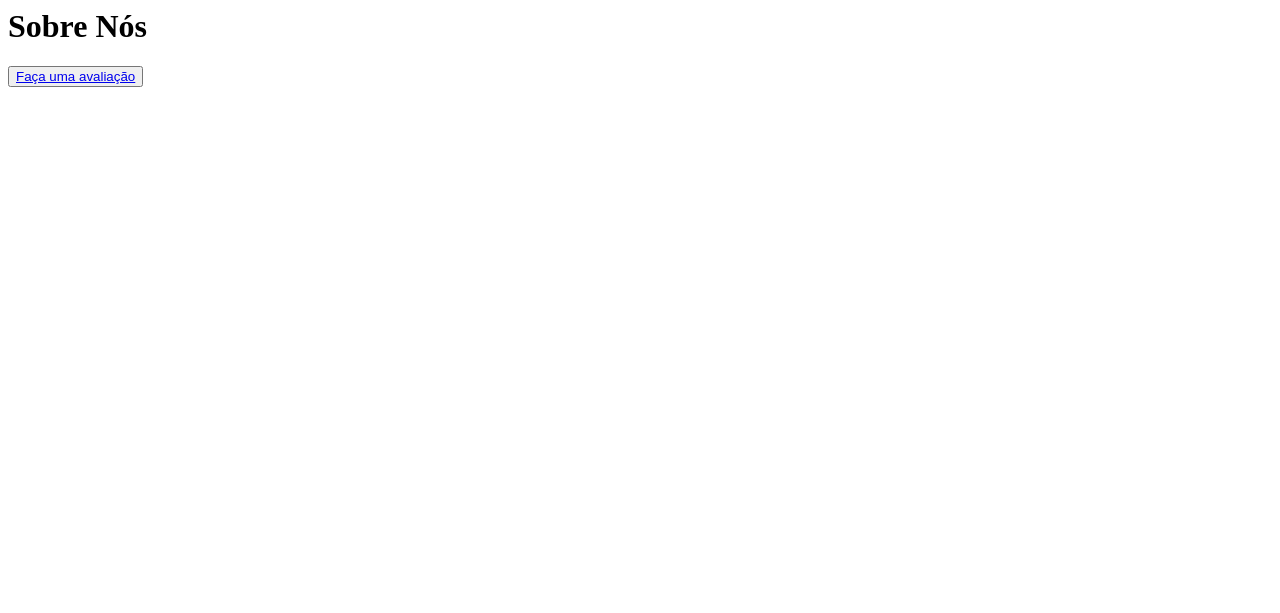
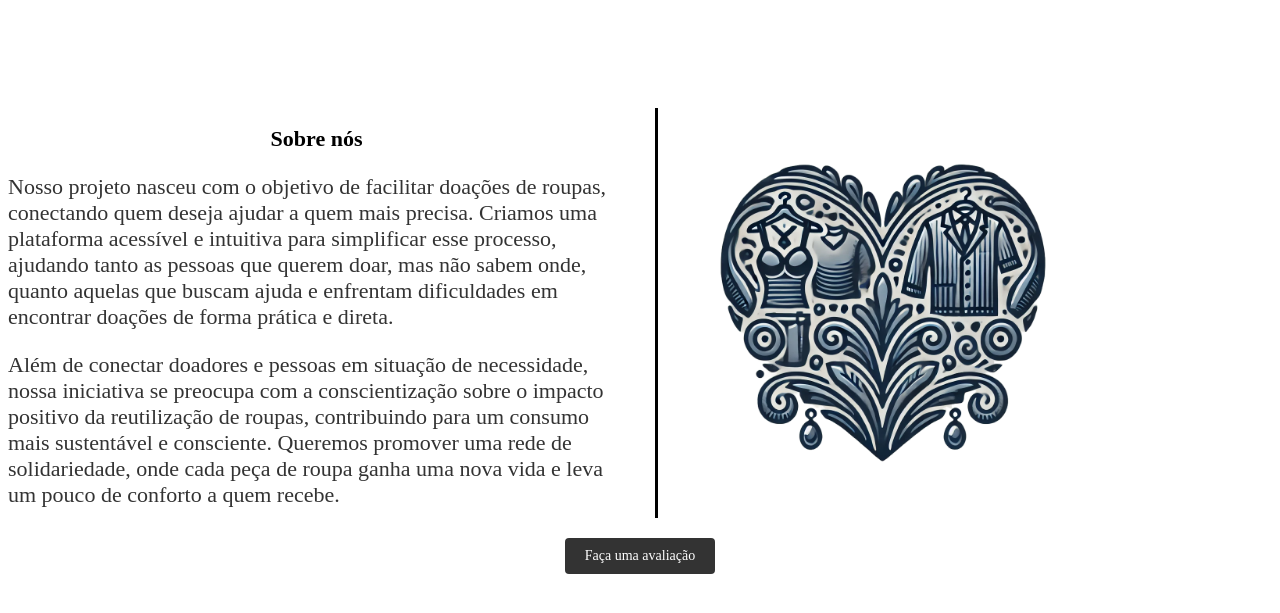
Before and after one commit to gaacarmo/Coracao_solidario, a PHP site: page /paginas/sobre_nos.php in a window 1280 px wide. Shown: the top 613 px of the page. Run offline with PHP 8.4, Linux system fonts and the light colour scheme.

Commit message:
pagina sobre nos

```diff
--- /dev/null
+++ b/CSS/sobrenos.css
@@ -0,0 +1,66 @@
+
+.sobre-nos {
+    display: flex;
+    max-width: 1000px;
+}
+
+.sobre-nos .texto {
+    margin-top: 100px;
+    width: 65%;
+    padding-right: 30px;
+    border-right: 3px solid black;
+}
+
+.sobre-nos .texto h2 {
+    font-size: 22px;
+    margin-bottom: 15px;
+    text-align: center;
+}
+
+.texto-bio{
+    font-size: 24px;
+
+}
+.sobre-nos .texto p {
+    font-size: 22px;
+    color: #333;
+    margin-bottom: 10px;
+}
+
+.sobre-nos .imagem {
+    margin-top: 100px;
+    width: 35%;
+    display: flex;
+    justify-content: center;
+    align-items: center;
+}
+
+.sobre-nos .imagem img {
+    width: 400px;
+    height: 400px;
+    margin-left: 100px;
+    max-width: 400px;
+}
+
+.feedback {
+    text-align: center; /* Centraliza o botão no contêiner */
+    margin-top: 20px; /* Espaço entre a seção e o botão */
+    margin-bottom: 100px;
+}
+
+.feedback .feedback-button {
+    display: inline-block;
+    padding: 10px 20px;
+    font-size: 14px;
+    color: #fff;
+    background-color: #333;
+    border: none;
+    border-radius: 4px;
+    cursor: pointer;
+    text-decoration: none; /* Remove o sublinhado do link */
+}
+
+.feedback .feedback-button:hover {
+    background-color: white;
+    color: black;
+}
--- a/paginas/sobre_nos.php
+++ b/paginas/sobre_nos.php
@@ -1,3 +1,30 @@
-<h1>Sobre Nós</h1>
+<!DOCTYPE html>
+<html lang="pt-BR">
+<head>
+    <meta charset="UTF-8">
+    <meta name="viewport" content="width=device-width, initial-scale=1.0">
+    <link rel="stylesheet" href="CSS/sobrenos.css">
+    <title>Sobre Nós - Coração Solidário</title>
+</head>
+<body>
+    <section class="sobre-nos">
+        <div class="texto">
+            <h2>Sobre nós</h2>
+            <p class="texto-bio">Nosso projeto nasceu com o objetivo de facilitar doações de roupas, conectando quem deseja ajudar a quem mais precisa.
+                Criamos uma plataforma acessível e intuitiva para simplificar esse processo, ajudando tanto as pessoas que querem doar, mas não sabem onde,
+                quanto aquelas que buscam ajuda e enfrentam dificuldades em encontrar doações de forma prática e direta.
+            </p>
+            <p class="texto-bio">Além de conectar doadores e pessoas em situação de necessidade, nossa iniciativa se preocupa com a conscientização sobre o impacto positivo da reutilização de roupas,
+                contribuindo para um consumo mais sustentável e consciente. Queremos promover uma rede de solidariedade,
+                onde cada peça de roupa ganha uma nova vida e leva um pouco de conforto a quem recebe.</p>
+        </div>
+        <div class="imagem">
+            <img src="assets/logo coracao.png" alt="Imagem de exemplo">
+        </div>
+    </section>
 
-<button><a href="home.php?dir=paginas&&file=feedback">Faça uma avaliação</a></button>
+    <div class="feedback">
+        <a class="feedback-button" href="home.php?dir=paginas&&file=feedback">Faça uma avaliação</a>
+    </div>
+</body>
+</html>
```
